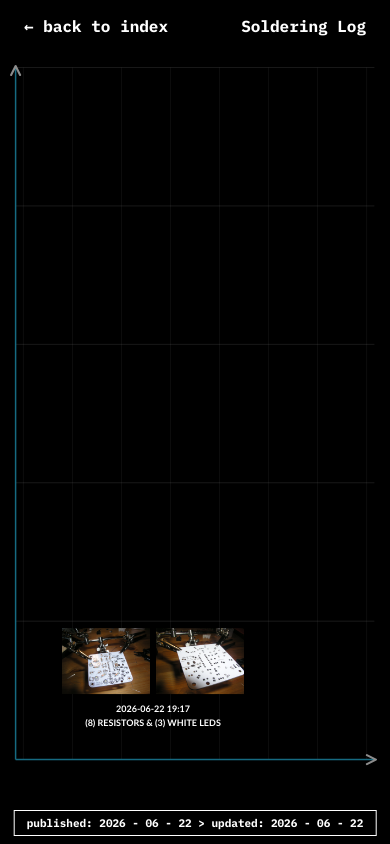
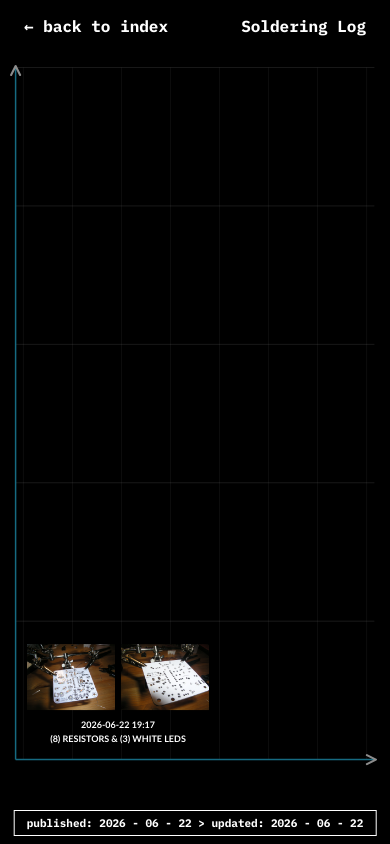
Before and after one commit to 1phonetucked-tech/Macro-Economic-Protocols, a website: page soldering-log/index.html in a window 390 px wide. Drawn offline with Linux system fonts and the light colour scheme.

Commit message:
Soldering Log mobile: bring entry left (--mx 38% -> 28%) and down (--my 82% -> 84%)

```diff
--- a/soldering-log/index.html
+++ b/soldering-log/index.html
@@ -87,7 +87,7 @@
 </header>
 <section id="log">
   <!-- Entry 1 — bottom-left (start of the progress line). -->
-  <div class="entry" style="--x:18%;--y:76%;--mx:38%;--my:82%">
+  <div class="entry" style="--x:18%;--y:76%;--mx:28%;--my:84%">
     <div class="shots">
       <a href="P1015482.JPG"><img src="P1015482.JPG" alt="RCN-1 board front — 8 resistors & 3 white LEDs placed"></a>
       <a href="P1015490.JPG"><img src="P1015490.JPG" alt="RCN-1 board back — solder joints"></a>
```
